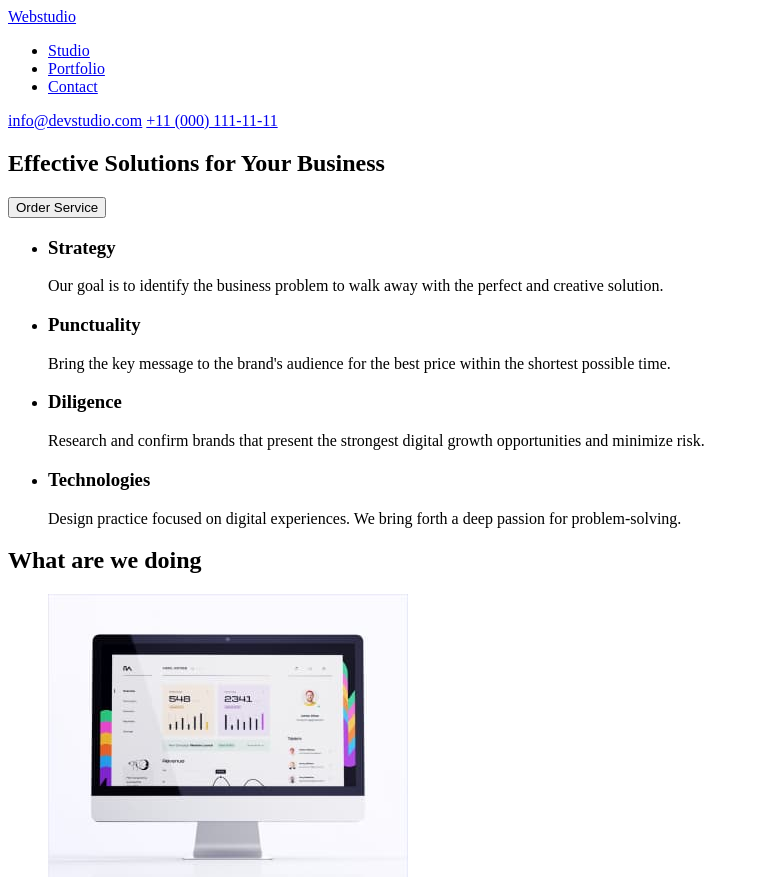
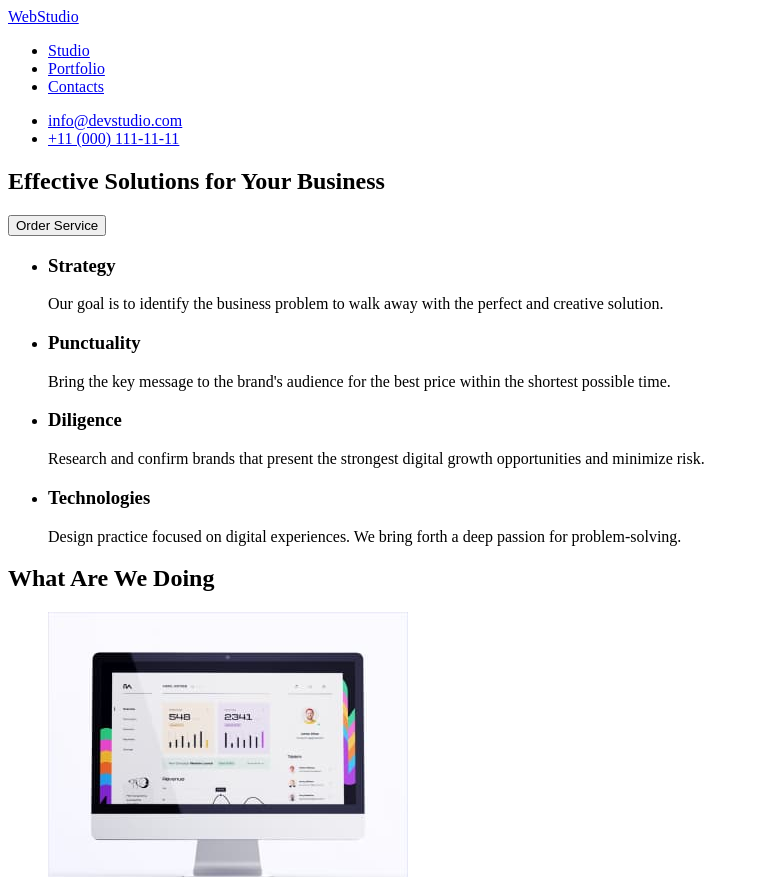
Before and after one commit to GibsoN92/goit-markup-hw-07, a plain HTML site: page index.html in a window 1280 px wide. Shown: the top 877 px of the page, without its empty margins (0-759 px from the left). Drawn offline with Linux system fonts and the light colour scheme.

Commit message:
Poprawki1

```diff
--- a/index.html
+++ b/index.html
@@ -7,15 +7,19 @@
   </head>
   <body>
     <header>
-      <a href="/">Webstudio</a>
+      <a href="./index.html">WebStudio</a>
       <nav>
         <ul>
           <li><a href="#">Studio</a></li>
           <li><a href="#">Portfolio</a></li>
-          <li><a href="#">Contact</a></li>
+          <li><a href="#">Contacts</a></li>
         </ul>
-        <a href="mailto:info@devstudio.com">info@devstudio.com</a>
-        <a href="tel:+11(000)111-11-11">+11 (000) 111-11-11</a>
+        <adress>
+          <ul>
+            <li><a href="mailto:info@devstudio.com">info@devstudio.com</a></li>
+            <li><a href="tel:+11(000)111-11-11">+11 (000) 111-11-11</a></li>
+          </ul>
+        </adress>
       </nav>
     </header>
     <main>
@@ -58,7 +62,7 @@
         </ul>
       </section>
       <section>
-        <h2>What are we doing</h2>
+        <h2>What Are We Doing</h2>
         <ul>
           <li>
             <img
@@ -113,7 +117,7 @@
       </section>
     </main>
     <footer>
-      <a href="/">Webstudio</a>
+      <a href="./index.html">WebStudio</a>
       <p>
         Increase the flow of customers and sales for your business with digital
         marketing & growth solutions.
```
